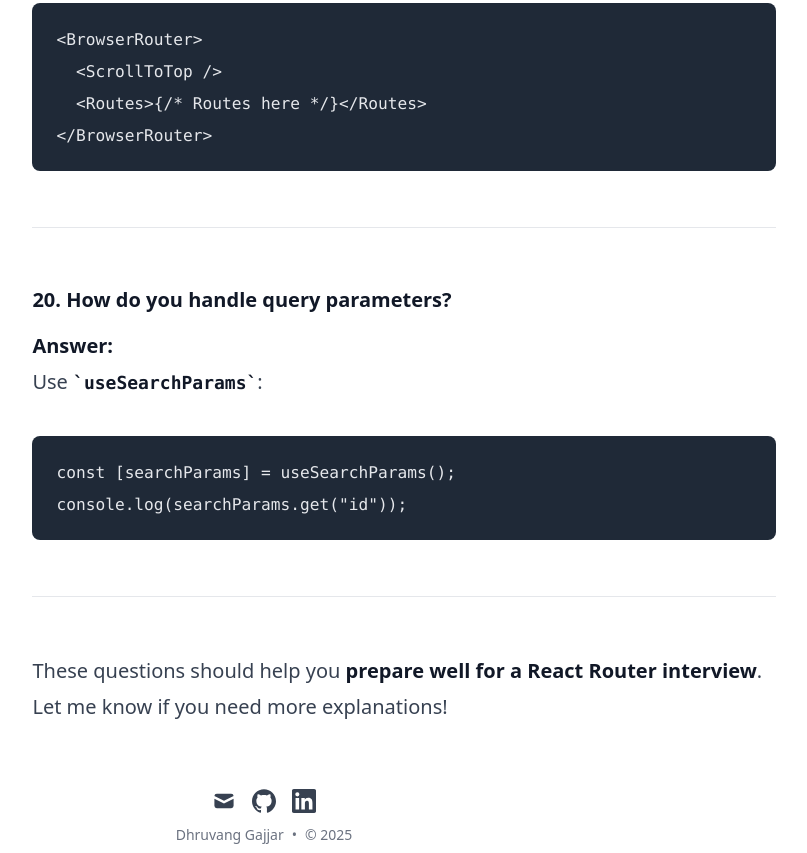
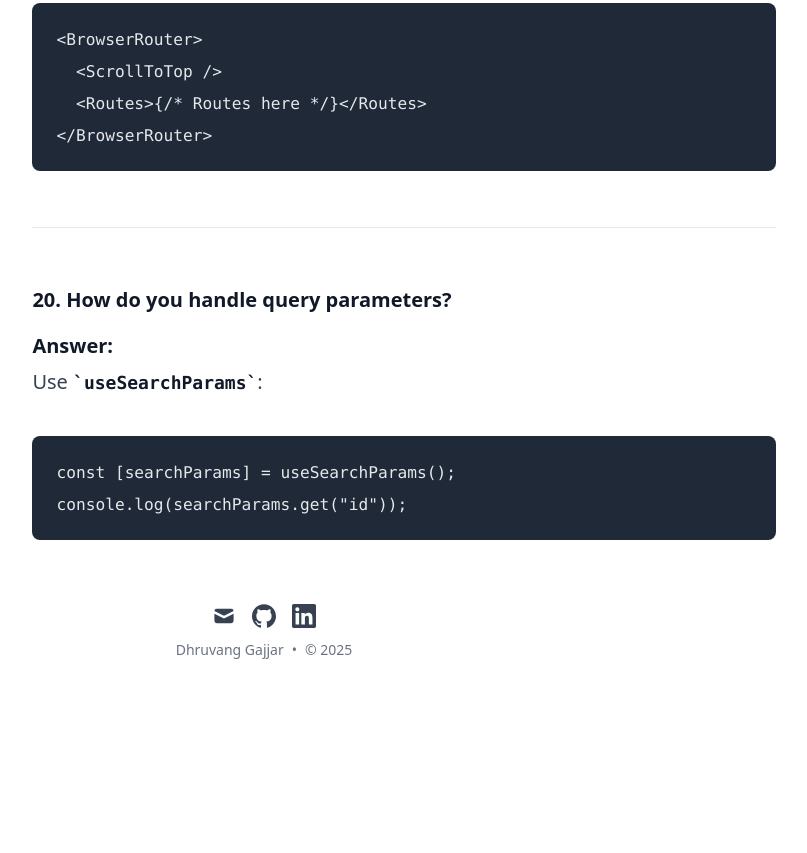
Before and after one commit to dhruvangg/dhruvangg.github.io, an Eleventy site: page src/posts/react-router-interview-guide.md in a window 1280 px wide. Shown: the part 10548-11401 px from the top of the page, without its empty margins (376-1183 px from the left). After the commit the page ends 11216 px from the top, so only its background shows below. Built offline with nearby package versions, Linux system fonts and the light colour scheme; Eleventy itself is replaced by a stand-in of ours; code samples lack their colours; files that its build step writes are made by us from their sources.

Commit message:
React-router post

````diff
--- a/src/posts/react-router-interview-guide.md
+++ b/src/posts/react-router-interview-guide.md
@@ -311,7 +311,3 @@ Use `useSearchParams`:
 const [searchParams] = useSearchParams();
 console.log(searchParams.get("id"));
 ```
-
----
-
-These questions should help you **prepare well for a React Router interview**. Let me know if you need more explanations!
````
